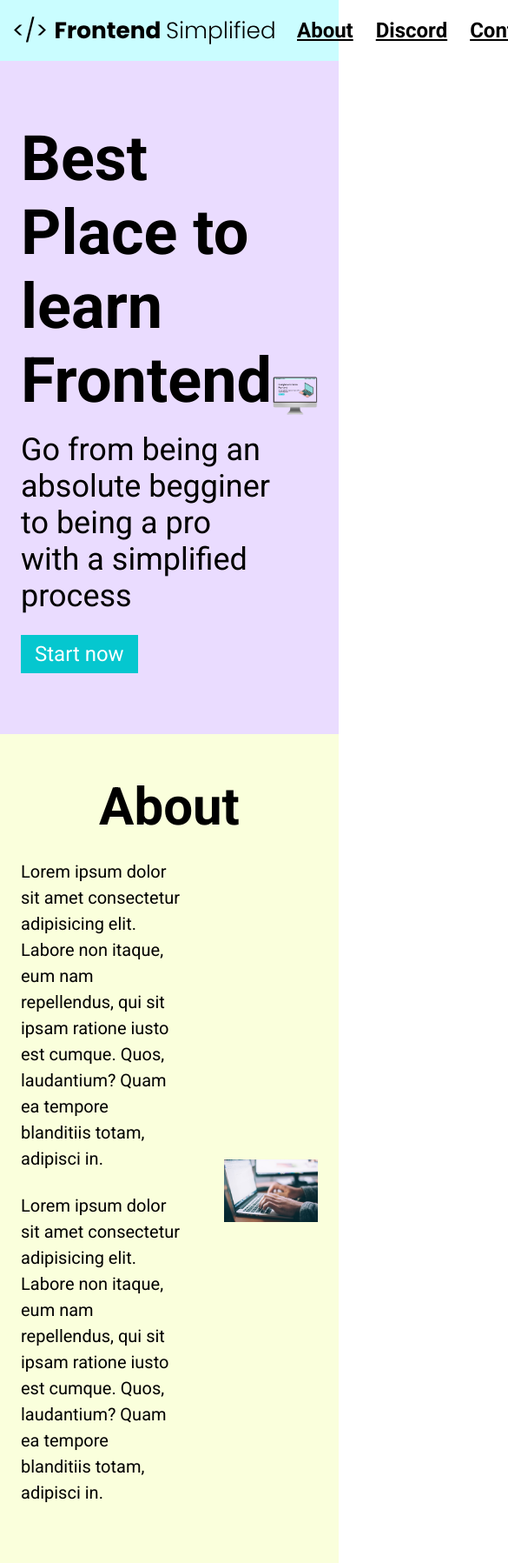
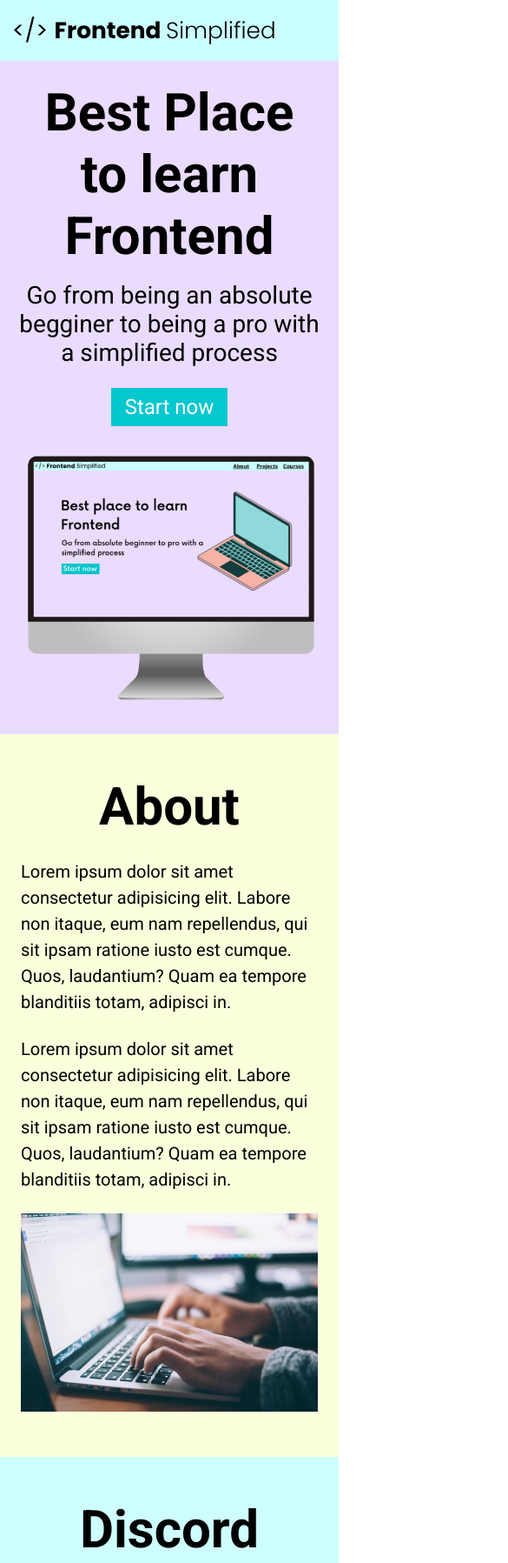
Before and after one commit to Joselin229/Website-3.0, a plain HTML site: page index.html in a window 390 px wide. Shown: the top 1797 px of the page at 87% size, 585 px wide, since content can reach past the window. Drawn offline with Linux system fonts and the light colour scheme.

Commit message:
Made Website Responsive, added more classes and minor changes to the css

```diff
--- a/index.html
+++ b/index.html
@@ -23,20 +23,21 @@
       </nav>
       <header>
         <div class="row">
-          <div>
+          <div class="home__description">
             <h1>Best Place to learn Frontend</h1>
             <p class="subheader">
               Go from being an absolute begginer to being a pro with a
               simplified process
             </p>
-            <button>Start now</button>
+            <button class="home__description-button">Start now</button>
           </div>
-          <figure>
-            <img src="/HTML Practise Assets/laptop.png" alt="Home page image" />
+          <figure class="home__img--wrapper">
+            <img class="home__img" src="/HTML Practise Assets/laptop.png" alt="Home page image" />
           </figure>
         </div>
       </header>
     </section>
+
     <main>
       <section id="about">
         <h2>About</h2>
--- a/style.css
+++ b/style.css
@@ -15,8 +15,8 @@ nav {
 }
 header {
   background-color: #eadcff;
-  height: calc(100vh - 70px);
-  padding: 24px;
+  padding: 20px;
+  min-height: calc(100vh - 70px);
   display: flex;
   align-items: center;
   justify-content: center;
@@ -24,6 +24,7 @@ header {
 h1 {
   font-size: 72px;
 }
+
 .subheader {
   font-size: 36px;
   margin: 16px 0 24px 0;
@@ -111,17 +112,19 @@ img {
     #Contact
 */
 
-#contact{
+#contact {
   background-color: #dce9ff;
 }
-form{
+form {
   width: 100%;
   max-width: 600px;
   display: flex;
   flex-direction: column;
   margin: 0 auto;
+  padding: 0 24px;
 }
-input, textarea{
+input,
+textarea {
   margin-bottom: 24px;
   font-size: 20px;
   padding: 6px 12px;
@@ -131,19 +134,71 @@ input, textarea{
     #Footer
 */
 
-footer{
+footer {
   background-color: #aaf5ff;
   flex-direction: column;
   display: flex;
   align-items: center;
 }
-.footer__logo{
+.footer__logo {
   max-width: 480px;
   margin-bottom: 16px;
 }
-.footer__links{
+.footer__links {
   margin-bottom: 32px;
 }
-.footer__link{
+.footer__link {
   padding: 0 16px;
 }
+
+@media (max-width: 768px) {
+  .row {
+    flex-direction: column;
+  }
+  .home__description {
+    margin-bottom: 24px;
+    display: flex;
+    flex-direction: column;
+    align-items: center;
+  }
+  .home__description-button {
+    max-width: 240px;
+  }
+
+  h1 {
+    text-align: center;
+    font-size: 60px;
+  }
+  .subheader {
+    text-align: center;
+    font-size: 28px;
+  }
+  ul {
+    display: none;
+  }
+  .section__description {
+    flex-direction: column;
+  }
+  .section__description--wrapper {
+    width: 100%;
+  }
+  .about__img--wrapper {
+    width: 100%;
+  }
+  #discord .section__description {
+    flex-direction: column-reverse;
+  }
+  footer{
+    padding: 48px 24px;
+  }
+  .footer__logo{
+    max-width: 360px;
+  }
+  .footer__link{
+    padding: 0 4px;
+    font-size: 18px;
+  }
+  .footer__links{
+    margin-bottom: 24px;
+  }
+}
```
Lines whose indentation alone changed are shown as unchanged.
